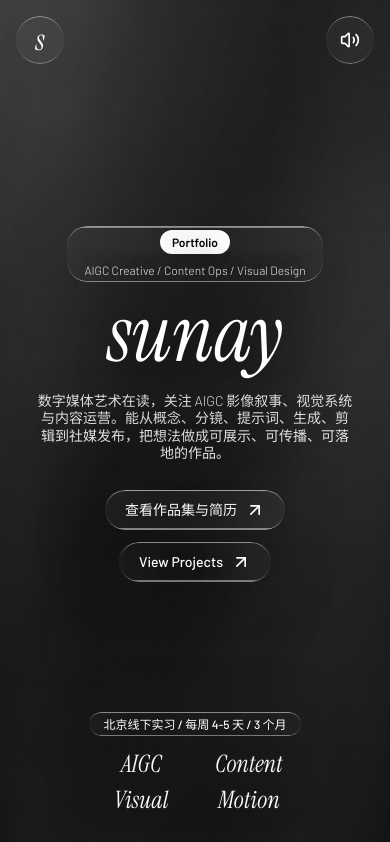
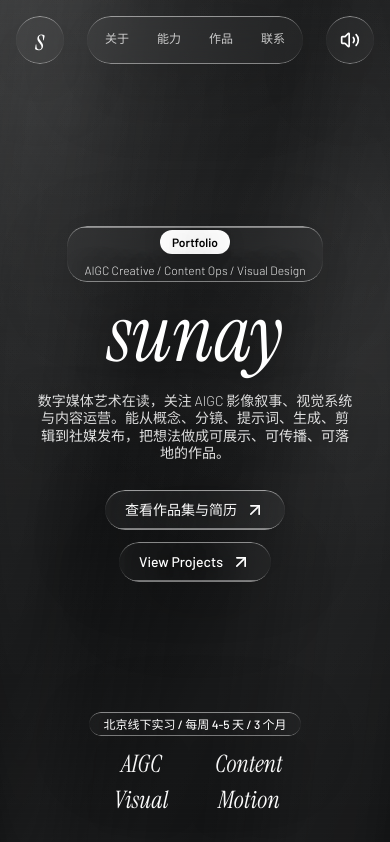
Before and after one commit to sunay04/sunay04.github.io, a React (Vite) app: page / in a window 390 px wide. Shown: the top 842 px of the page. Built offline with nearby package versions, Linux system fonts and the light colour scheme.

Commit message:
Add horizontal portfolio navigation

```diff
--- a/src/App.tsx
+++ b/src/App.tsx
@@ -3,28 +3,99 @@ import { FooterSection } from "./components/FooterSection";
 import { HeroSection } from "./components/HeroSection";
 import { ProjectsSection } from "./components/ProjectsSection";
 import { ServicesSection } from "./components/ServicesSection";
-import { useEffect } from "react";
+import { SiteNavigation } from "./components/SiteNavigation";
+import { useCallback, useEffect, useRef, useState } from "react";
+
+const sectionIds = ["home", "about", "services", "projects", "contact"];
 
 export function App() {
+  const viewportRef = useRef<HTMLDivElement>(null);
+  const navigationTargetRef = useRef<string | null>(null);
+  const scrollEndTimerRef = useRef<ReturnType<typeof setTimeout> | null>(null);
+  const [activeSection, setActiveSection] = useState("home");
+
+  const navigateTo = useCallback((sectionId: string, updateHistory = true) => {
+    const target = document.getElementById(sectionId);
+
+    if (!target) return;
+
+    navigationTargetRef.current = sectionId;
+    setActiveSection(sectionId);
+
+    target.scrollIntoView({
+      behavior: window.matchMedia("(prefers-reduced-motion: reduce)").matches
+        ? "auto"
+        : "smooth",
+      block: "nearest",
+      inline: "start",
+    });
+    if (updateHistory) {
+      window.history.replaceState(null, "", `#${sectionId}`);
+    }
+  }, []);
+
   useEffect(() => {
-    const targetId = window.location.hash.slice(1);
+    const targetId = window.location.hash.slice(1) || "home";
 
-    if (!targetId) {
-      return;
+    if (sectionIds.includes(targetId)) {
+      requestAnimationFrame(() => navigateTo(targetId, false));
     }
+  }, [navigateTo]);
 
-    document.getElementById(targetId)?.scrollIntoView();
+  useEffect(() => {
+    const viewport = viewportRef.current;
+    if (!viewport) return;
+
+    const syncSectionFromPosition = () => {
+      const index = Math.round(viewport.scrollLeft / viewport.clientWidth);
+      const nextSection = sectionIds[index];
+      if (nextSection) setActiveSection(nextSection);
+    };
+
+    const updateActiveSection = () => {
+      if (scrollEndTimerRef.current) {
+        clearTimeout(scrollEndTimerRef.current);
+      }
+
+      if (!navigationTargetRef.current) {
+        syncSectionFromPosition();
+      }
+
+      scrollEndTimerRef.current = setTimeout(() => {
+        navigationTargetRef.current = null;
+        syncSectionFromPosition();
+      }, 140);
+    };
+
+    viewport.addEventListener("scroll", updateActiveSection, { passive: true });
+    return () => {
+      viewport.removeEventListener("scroll", updateActiveSection);
+      if (scrollEndTimerRef.current) {
+        clearTimeout(scrollEndTimerRef.current);
+      }
+    };
   }, []);
 
   return (
-    <main className="relative min-h-screen overflow-x-clip bg-ink font-body text-white">
+    <main className="relative h-[100dvh] overflow-hidden bg-ink font-body text-white">
       <div className="site-backdrop" aria-hidden="true" />
-      <div className="relative z-10">
-        <HeroSection />
-        <AboutSection />
-        <ServicesSection />
-        <ProjectsSection />
-        <FooterSection />
+      <SiteNavigation activeSection={activeSection} onNavigate={navigateTo} />
+      <div ref={viewportRef} className="horizontal-viewport relative z-10">
+        <div id="home" className="horizontal-panel">
+          <HeroSection />
+        </div>
+        <div id="about" className="horizontal-panel">
+          <AboutSection />
+        </div>
+        <div id="services" className="horizontal-panel">
+          <ServicesSection />
+        </div>
+        <div id="projects" className="horizontal-panel">
+          <ProjectsSection />
+        </div>
+        <div id="contact" className="horizontal-panel">
+          <FooterSection />
+        </div>
       </div>
     </main>
   );
--- a/src/components/AboutSection.tsx
+++ b/src/components/AboutSection.tsx
@@ -6,7 +6,6 @@ import { profile } from "../content/portfolio";
 export function AboutSection() {
   return (
     <section
-      id="about"
       className="relative flex min-h-[90dvh] items-center justify-center overflow-hidden px-5 py-24 sm:px-8 md:px-10 md:py-32"
     >
       <div className="pointer-events-none absolute inset-0 opacity-80">
--- a/src/components/FooterSection.tsx
+++ b/src/components/FooterSection.tsx
@@ -10,7 +10,6 @@ export function FooterSection() {
 
   return (
     <footer
-      id="contact"
       className="relative min-h-[82dvh] overflow-hidden px-5 pb-10 pt-24 text-white sm:px-8 md:px-10 md:pt-32"
     >
       <div className="relative z-10 mx-auto flex min-h-[calc(82dvh-8rem)] max-w-7xl flex-col justify-between gap-16">
--- a/src/components/HeroSection.tsx
+++ b/src/components/HeroSection.tsx
@@ -1,45 +1,12 @@
 import { ArrowUpRight } from "lucide-react";
-import { AudioToggle } from "./AudioToggle";
 import { ContactButton } from "./ContactButton";
 import { FadeIn } from "./FadeIn";
 import { BlurText } from "./BlurText";
-import { navLinks, profile } from "../content/portfolio";
+import { profile } from "../content/portfolio";
 
 export function HeroSection() {
   return (
     <section className="relative flex min-h-[100dvh] flex-col overflow-hidden">
-      <FadeIn
-        as="nav"
-        immediate
-        y={-20}
-        className="fixed left-0 right-0 top-4 z-50 px-4 md:px-8 lg:px-16"
-      >
-        <div className="mx-auto flex max-w-7xl items-center justify-between gap-3">
-          <a
-            href="#"
-            aria-label={`${profile.name} home`}
-            className="liquid-glass flex h-12 w-12 items-center justify-center rounded-full font-heading text-3xl italic leading-none text-white"
-          >
-            {profile.name.charAt(0).toLowerCase()}
-          </a>
-
-          <ul className="liquid-glass hidden items-center gap-1 rounded-full px-1.5 py-1.5 md:flex">
-            {navLinks.map((link) => (
-              <li key={link.href}>
-                <a
-                  className="block whitespace-nowrap rounded-full px-3 py-2 text-sm font-medium text-white/90 transition duration-200 hover:bg-white/10 hover:text-white"
-                  href={link.href}
-                >
-                  {link.label}
-                </a>
-              </li>
-            ))}
-          </ul>
-
-          <AudioToggle />
-        </div>
-      </FadeIn>
-
       <div className="relative z-10 flex flex-1 flex-col items-center justify-center px-4 pt-24 text-center mist-readable">
         <FadeIn
           immediate
--- a/src/components/ProjectsSection.tsx
+++ b/src/components/ProjectsSection.tsx
@@ -360,7 +360,6 @@ function XuanzhiPptSection() {
 export function ProjectsSection() {
   return (
     <section
-      id="projects"
       className="relative z-10 px-5 py-24 sm:px-8 md:px-10 md:py-32"
     >
       <div className="pointer-events-none absolute inset-x-8 top-0 h-px bg-white/20 md:inset-x-16" />
--- a/src/components/ServicesSection.tsx
+++ b/src/components/ServicesSection.tsx
@@ -8,7 +8,6 @@ function serviceTag(service: Service) {
 export function ServicesSection() {
   return (
     <section
-      id="services"
       className="relative overflow-hidden px-5 py-24 sm:px-8 md:px-10 md:py-32"
     >
       <div className="pointer-events-none absolute inset-x-8 top-0 h-px bg-white/20 md:inset-x-16" />
--- /dev/null
+++ b/src/components/SiteNavigation.tsx
@@ -0,0 +1,64 @@
+import { AudioToggle } from "./AudioToggle";
+import { FadeIn } from "./FadeIn";
+import { navLinks, profile } from "../content/portfolio";
+
+type SiteNavigationProps = {
+  activeSection: string;
+  onNavigate: (sectionId: string) => void;
+};
+
+export function SiteNavigation({
+  activeSection,
+  onNavigate,
+}: SiteNavigationProps) {
+  return (
+    <FadeIn
+      as="nav"
+      immediate
+      y={-20}
+      aria-label="主导航"
+      className="fixed left-0 right-0 top-4 z-50 px-4 md:px-8 lg:px-16"
+    >
+      <div className="mx-auto flex max-w-7xl items-center justify-between gap-3">
+        <a
+          href="#home"
+          aria-label={`${profile.name} home`}
+          aria-current={activeSection === "home" ? "page" : undefined}
+          onClick={(event) => {
+            event.preventDefault();
+            onNavigate("home");
+          }}
+          className="site-logo liquid-glass flex h-12 w-12 shrink-0 items-center justify-center rounded-full font-heading text-3xl italic leading-none text-white"
+        >
+          {profile.name.charAt(0).toLowerCase()}
+        </a>
+
+        <ul className="liquid-glass nav-switcher flex min-w-0 items-center gap-1 overflow-x-auto rounded-full px-1.5 py-1.5">
+          {navLinks.map((link) => {
+            const sectionId = link.href.slice(1);
+            const isActive = activeSection === sectionId;
+
+            return (
+              <li key={link.href}>
+                <a
+                  className="block min-h-9 whitespace-nowrap rounded-full px-3 py-2 text-xs font-medium text-white/75 transition duration-200 hover:bg-white/10 hover:text-white sm:text-sm"
+                  data-active={isActive}
+                  aria-current={isActive ? "page" : undefined}
+                  href={link.href}
+                  onClick={(event) => {
+                    event.preventDefault();
+                    onNavigate(sectionId);
+                  }}
+                >
+                  {link.label}
+                </a>
+              </li>
+            );
+          })}
+        </ul>
+
+        <AudioToggle />
+      </div>
+    </FadeIn>
+  );
+}
--- a/src/content/portfolio.ts
+++ b/src/content/portfolio.ts
@@ -91,7 +91,7 @@ export const navLinks = [
   { label: "关于", href: "#about" },
   { label: "能力", href: "#services" },
   { label: "作品", href: "#projects" },
-  { label: "联系", href: "#footer-contact" },
+  { label: "联系", href: "#contact" },
 ];
 
 export const friendLinks: FriendLink[] = [
--- a/src/styles.css
+++ b/src/styles.css
@@ -19,7 +19,53 @@ body,
 }
 
 body {
-  overflow-x: clip;
+  overflow: hidden;
+}
+
+.horizontal-viewport {
+  display: flex;
+  width: 100%;
+  height: 100dvh;
+  overflow-x: auto;
+  overflow-y: hidden;
+  overscroll-behavior-x: contain;
+  scroll-behavior: smooth;
+  scroll-snap-type: x mandatory;
+  scrollbar-width: none;
+}
+
+.horizontal-viewport::-webkit-scrollbar,
+.nav-switcher::-webkit-scrollbar {
+  display: none;
+}
+
+.horizontal-panel {
+  flex: 0 0 100vw;
+  width: 100vw;
+  height: 100dvh;
+  min-width: 0;
+  overflow-x: hidden;
+  overflow-y: auto;
+  overscroll-behavior-y: contain;
+  scroll-snap-align: start;
+  scroll-snap-stop: always;
+  scrollbar-color: rgba(255, 255, 255, 0.28) transparent;
+  scrollbar-width: thin;
+}
+
+.nav-switcher {
+  scrollbar-width: none;
+}
+
+.nav-switcher a[data-active="true"] {
+  background: #fff;
+  color: #050607;
+}
+
+@media (max-width: 359px) {
+  .site-logo {
+    display: none;
+  }
 }
 
 .site-backdrop {
```
